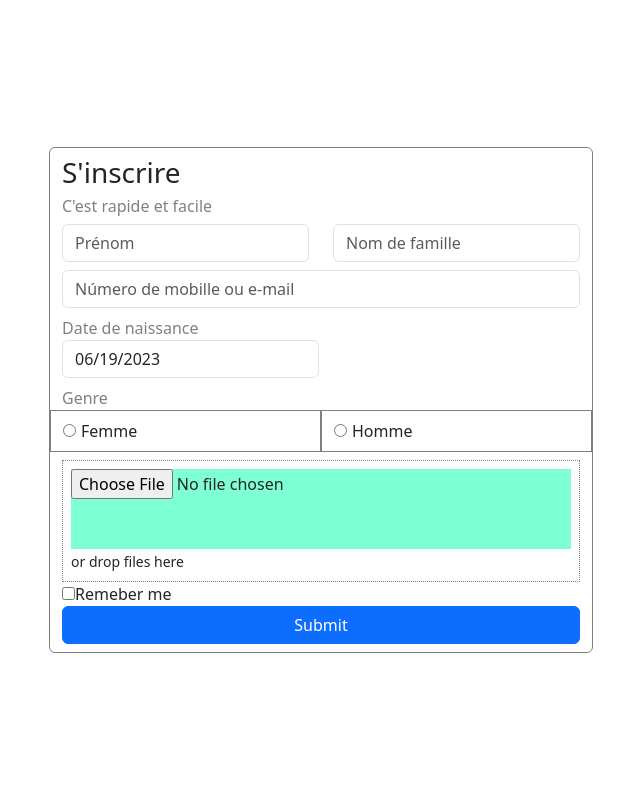
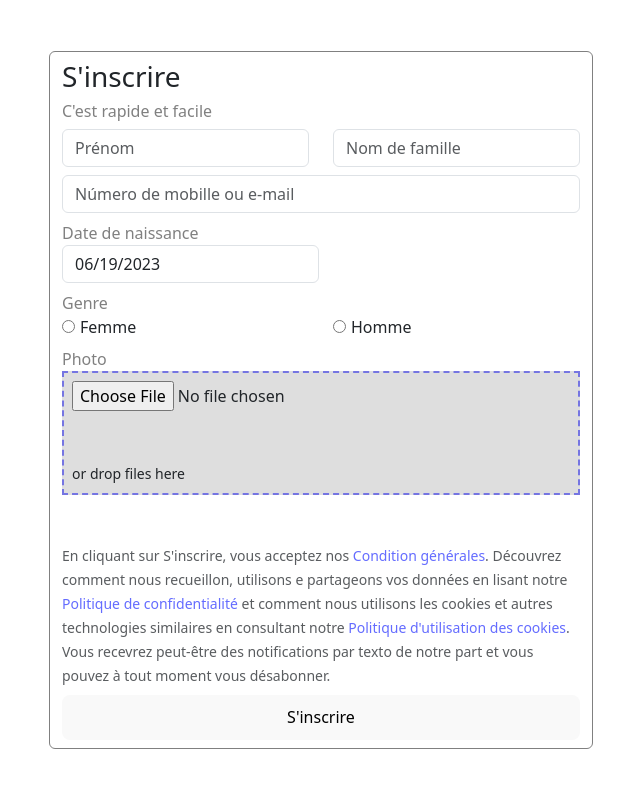
Before and after one commit to Knoka1/SimpleSingUp, a React (Vite) app: page / in a window 1280 px wide. Shown: the top 788 px of the page, without its empty margins (319-959 px from the left). Built offline with nearby package versions, Linux system fonts and the light colour scheme.

Commit message:
fix: Fixed design

```diff
--- a/src/App.css
+++ b/src/App.css
@@ -15,7 +15,6 @@
   margin-left: 5px;
 }
 .form-control-file {
-  background-color: aquamarine;
   height: 10vh;
   width: 100%;
 }
@@ -28,9 +27,10 @@
 }
 
 .stylized_box {
-  border: 1px;
-  border-style: dotted;
-  border-color: grey;
+  border: 2px;
+  border-style: dashed;
+  border-color: rgb(117, 117, 226);
+  background-color: rgb(222, 222, 222);
   padding: 8px;
 }
 .box {
--- a/src/App.jsx
+++ b/src/App.jsx
@@ -13,7 +13,7 @@ function App() {
   const [date, setDate] = useState(new Date());
 
   return (
-    <div className="signup template d-flex justify-content-center align-items-center vh-100">
+    <div className="d-flex justify-content-center align-items-center vh-100">
       <div className="form_container p-5">
         <form>
           <div className="container box rounded">
@@ -55,12 +55,12 @@ function App() {
                 onChange={(date) => setDate(date)}
               />
             </div>
-            <div className="flex">
+            <div className="">
               <label htmlFor="genre" className="label">
                 Genre
               </label>
               <div className="row mb-2">
-                <div className="col box ">
+                <div className="col ">
                   <input
                     type="radio"
                     id="customRadioInline1"
@@ -74,7 +74,7 @@ function App() {
                     Femme
                   </label>
                 </div>
-                <div className="col box ">
+                <div className="col">
                   <input
                     type="radio"
                     id="customRadioInline1"
@@ -90,26 +90,31 @@ function App() {
                 </div>
               </div>
             </div>
-            <div className="form-group stylized_box">
+            <label htmlFor="photo" className="label">
+              Photo
+            </label>
+
+            <div className="form-group stylized_box mb-5">
               <input
                 type="file"
                 className="form-control-file"
                 id="exampleFormControlFile1"
               />
-              <br />
               <small>or drop files here</small>
             </div>
-            <div>
-              <input
-                type="checkbox"
-                className="custom-control custom-checkbox"
-                id="check"
-              />
-              <label htmlFor="check">Remeber me</label>
-            </div>
-
-            <div className="d-grid">
-              <button className="btn btn-primary">Submit</button>
+            <small className="form-text text-muted">
+              En cliquant sur S'inscrire, vous acceptez nos{" "}
+              <a href="#">Condition générales</a>. Découvrez comment nous
+              recueillon, utilisons e partageons vos données en lisant notre{" "}
+              <a href="#">Politique de confidentialité</a> et comment nous
+              utilisons les cookies et autres technologies similaires en
+              consultant notre{" "}
+              <a href="#">Politique d'utilisation des cookies</a>. Vous recevrez
+              peut-être des notifications par texto de notre part et vous pouvez
+              à tout moment vous désabonner.
+            </small>
+            <div className="d-grid mt-2">
+              <button className=" ">S'inscrire</button>
             </div>
           </div>
         </form>
--- a/src/index.css
+++ b/src/index.css
@@ -43,12 +43,12 @@ button {
   font-size: 1em;
   font-weight: 500;
   font-family: inherit;
-  background-color: #1a1a1a;
+  background-color: #069308;
   cursor: pointer;
   transition: border-color 0.25s;
 }
 button:hover {
-  border-color: #646cff;
+  background-color: #02c205;
 }
 button:focus,
 button:focus-visible {
```
